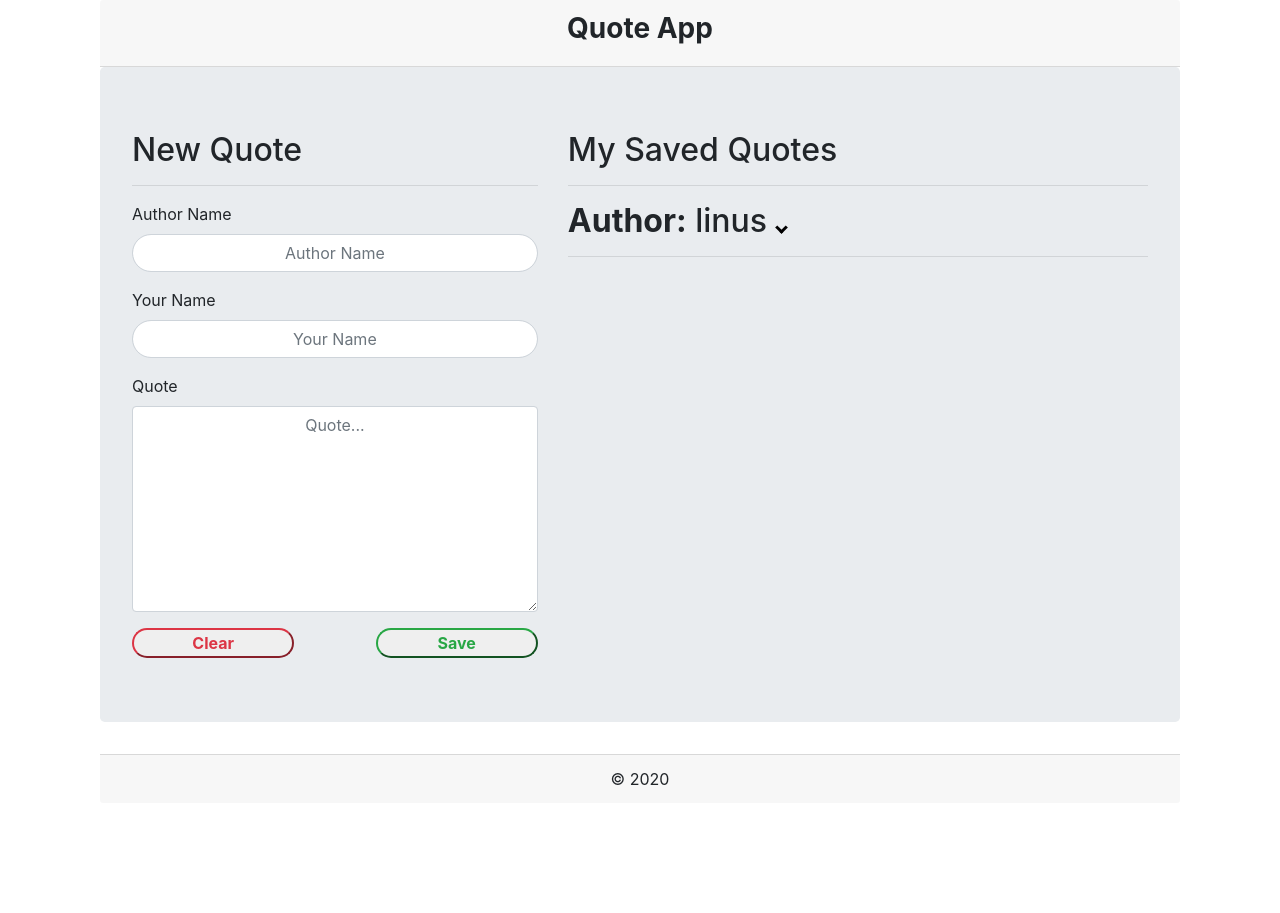
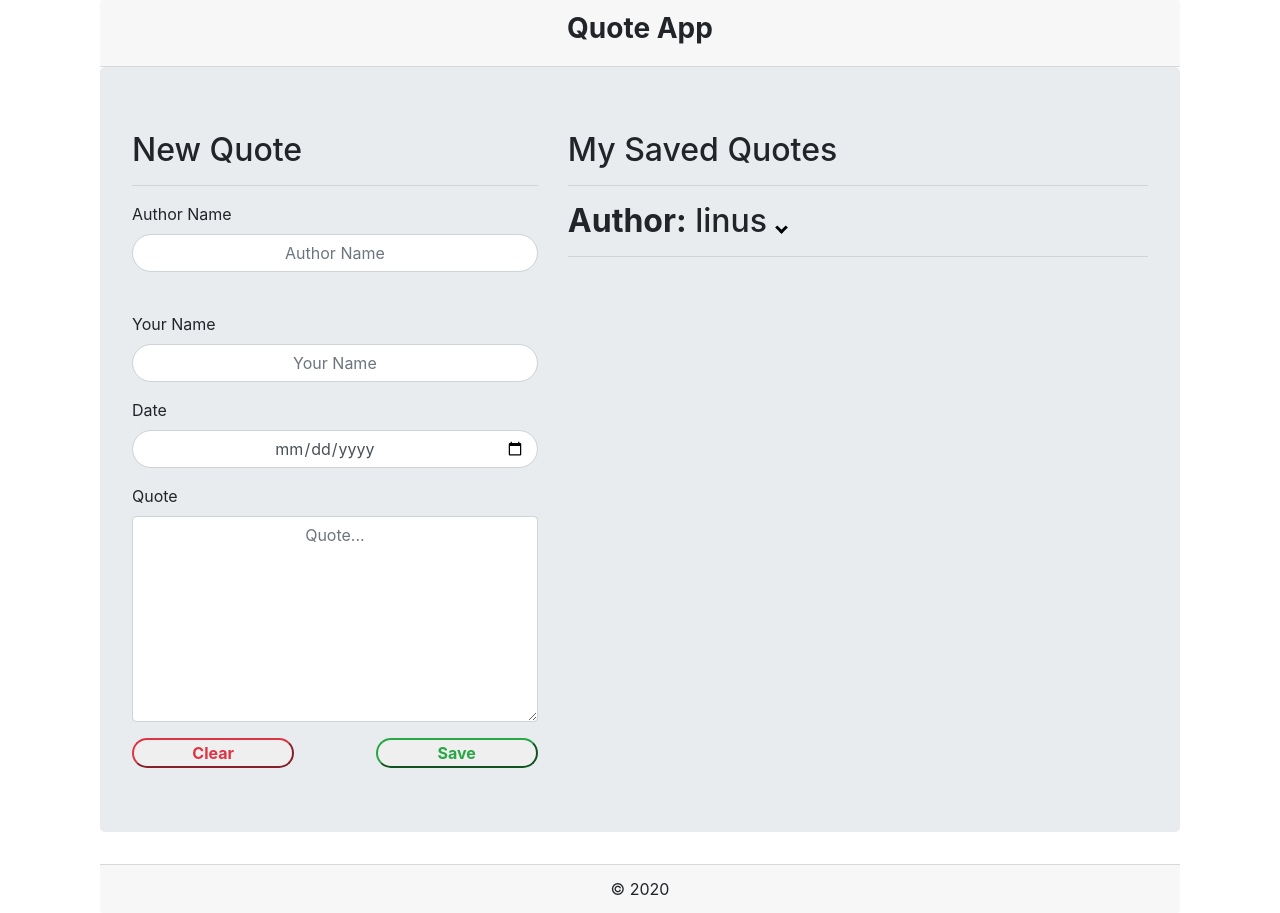
Before and after one commit to linusmbae/Angular-IP-1, an Angular app: page / in a window 1280 px wide. Before the commit the page ends 803 px from the top, so only its background shows below. Built offline with nearby package versions, Linux system fonts and the light colour scheme.

Commit message:
submit button complete, form validity added

```diff
--- a/src/app/app.module.ts
+++ b/src/app/app.module.ts
@@ -1,5 +1,6 @@
 import { BrowserModule } from '@angular/platform-browser';
 import { NgModule } from '@angular/core';
+import { FormsModule } from '@angular/forms';
 
 import { AppRoutingModule } from './app-routing.module';
 import { AppComponent } from './app.component';
@@ -18,7 +19,8 @@ import { CountDatePipe } from './count-date.pipe';
   ],
   imports: [
     BrowserModule,
-    AppRoutingModule
+    AppRoutingModule,
+    FormsModule
   ],
   providers: [],
   bootstrap: [AppComponent]
--- a/src/app/form-quote/form-quote.component.css
+++ b/src/app/form-quote/form-quote.component.css
@@ -23,3 +23,11 @@ input
   width: 40%;
   border-radius: 20px;
 }
+p
+{
+  text-align: center;
+}
+.alert
+{
+  border-radius: 30px 0 30px 0;
+}
--- a/src/app/form-quote/form-quote.component.html
+++ b/src/app/form-quote/form-quote.component.html
@@ -1,11 +1,19 @@
-  <form class="form-group">
+  <form class="form-group" (ngSubmit)='submitQuote()' #formQuote='ngForm'>
     <div class="form-group">
       <label for="author">Author Name</label>
-      <input class="form-control" type="text" name="author" placeholder="Author Name">
+      <input class="form-control" type="text" name="author" placeholder="Author Name" id="aouthorName" [(ngModel)]='newQuote.authorName' #authorName='ngModel' required>
+      <br>
+      <div class="alert alert-danger" [hidden]="authorName.valid || authorName.pristine">
+          <p><strong>Author Name Required</strong> </p>
+      </div>
     </div>
     <div class="form-group">
       <label for="user">Your Name</label>
       <input class="form-control" type="text" name="user" placeholder="Your Name">
+    </div>
+    <div class="form-group">
+      <label for="date">Date</label>
+      <input class="form-control" type="date" name="date" value="">
     </div>
     <div class="form-group">
       <label for="quote">Quote</label>
--- a/src/app/form-quote/form-quote.component.ts
+++ b/src/app/form-quote/form-quote.component.ts
@@ -1,12 +1,19 @@
-import { Component, OnInit } from '@angular/core';
-
+import { Component, OnInit, Output, EventEmitter } from '@angular/core';
+import { Quote } from "../quote";
 @Component({
   selector: 'app-form-quote',
   templateUrl: './form-quote.component.html',
   styleUrls: ['./form-quote.component.css']
 })
 export class FormQuoteComponent implements OnInit {
+newQuote=new Quote("","","",new Date(),0,0);
+@Output() addQuote=new EventEmitter<Quote>();
 
+submitQuote()
+{
+  this.addQuote.emit(this.newQuote);
+  this.newQuote=new Quote("","","",new Date(),0,0)
+}
   constructor() { }
 
   ngOnInit(): void {
--- a/src/app/quote/quote.component.html
+++ b/src/app/quote/quote.component.html
@@ -9,7 +9,7 @@
         <div class="col-md-5">
           <h2>New Quote</h2>
           <hr>
-          <app-form-quote></app-form-quote>
+          <app-form-quote (addQuote)='addNewQuote($event)'></app-form-quote>
         </div>
         <div class="col-md-7">
           <h2>My Saved Quotes</h2>
--- a/src/app/quote/quote.component.ts
+++ b/src/app/quote/quote.component.ts
@@ -7,19 +7,27 @@ import { Quote } from '../quote';
 })
 export class QuoteComponent implements OnInit {
   quotes: Quote[]=[
-    new Quote("linus","lucy","this is my quote", new Date (2020,2,24),[0],[0])
+    new Quote("linus","lucy","this is my quote", new Date (2020,2,24),0,0)
   ]
   toggleDetails(index)
    {
     this.quotes[index].showQuoteDetails = !this.quotes[index].showQuoteDetails;
    }
-   removeQuote(isComplete, index){
-    if (isComplete) {
+   removeQuote(isComplete, index)
+   {
+    if (isComplete)
+    {
         let toDelete=confirm(`Are you sure you want to delete ${this.quotes[index].authorName}?`)
-        if (toDelete){
-      this.quotes.splice(index,1)
+        if (toDelete)
+        {
+          this.quotes.splice(index,1)
+        }
     }
-    }
+  }
+  addNewQuote(quote)
+  {
+    quote.compDate=new Date(quote.compDate)
+    this.quotes.unshift(quote)
   }
   constructor() { }
 
```
